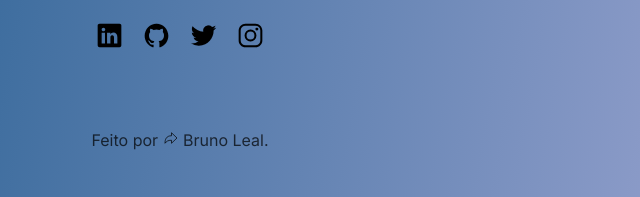
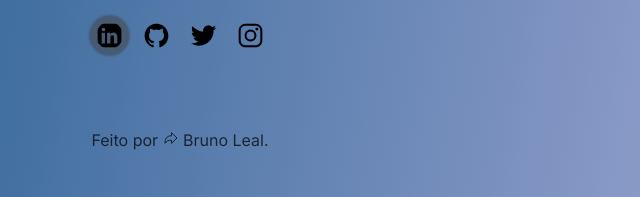
Before and after one commit to Brunoleall/link-card, a plain HTML site: page index.html in a window 1280 px wide. In both pictures the pointer is over the element 109 px from the left and 690 px from the top of the page. Shown: the part 655-852 px from the top of the page, 0-640 px from the left. Drawn offline with nearby package versions, Linux system fonts and the light colour scheme; a web font is replaced by a local one.

Commit message:
Adds hover effects to the icons structure.

```diff
--- a/style.css
+++ b/style.css
@@ -157,7 +157,14 @@ body{
     width: 27px;
     height: 27px;
     color: var(--icons-color);
+    transition: 0.3;
 
+}
+
+#icons ion-icon:hover{
+    background: var(--hover-shadow);
+    box-shadow: 0px 0px 2px 7px var(--hover-shadow);
+    border-radius: 50%;
 }
 
 /*_______________FOOTER______________*/
```
